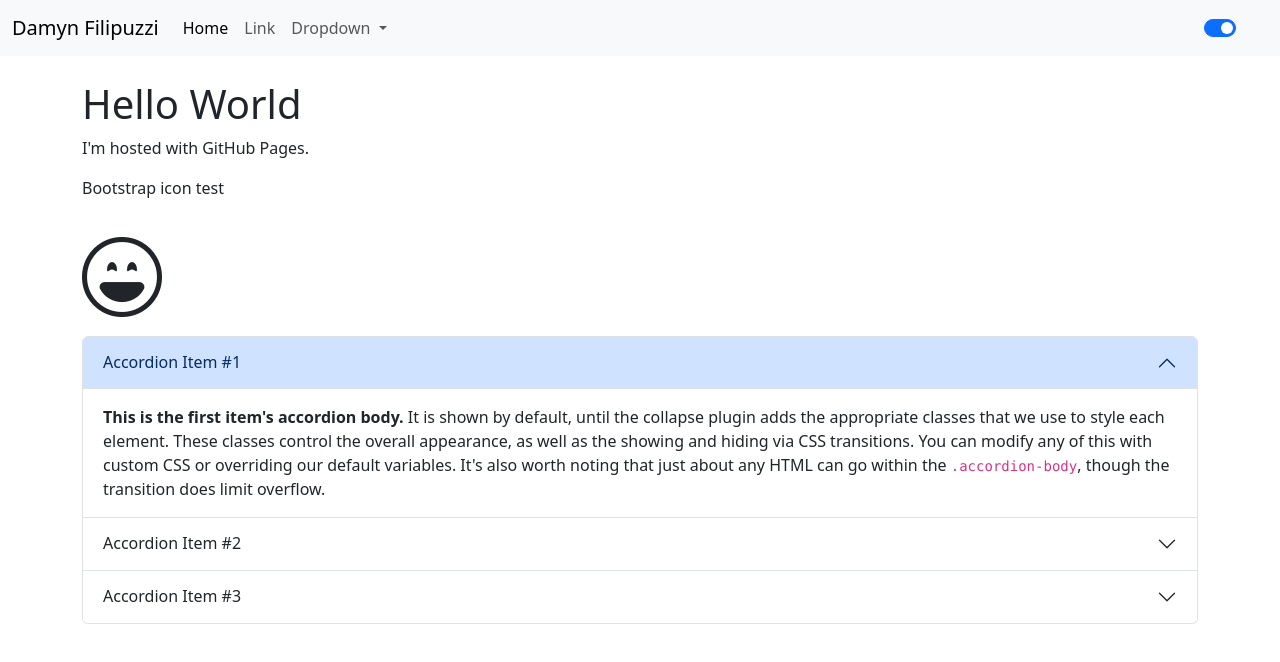
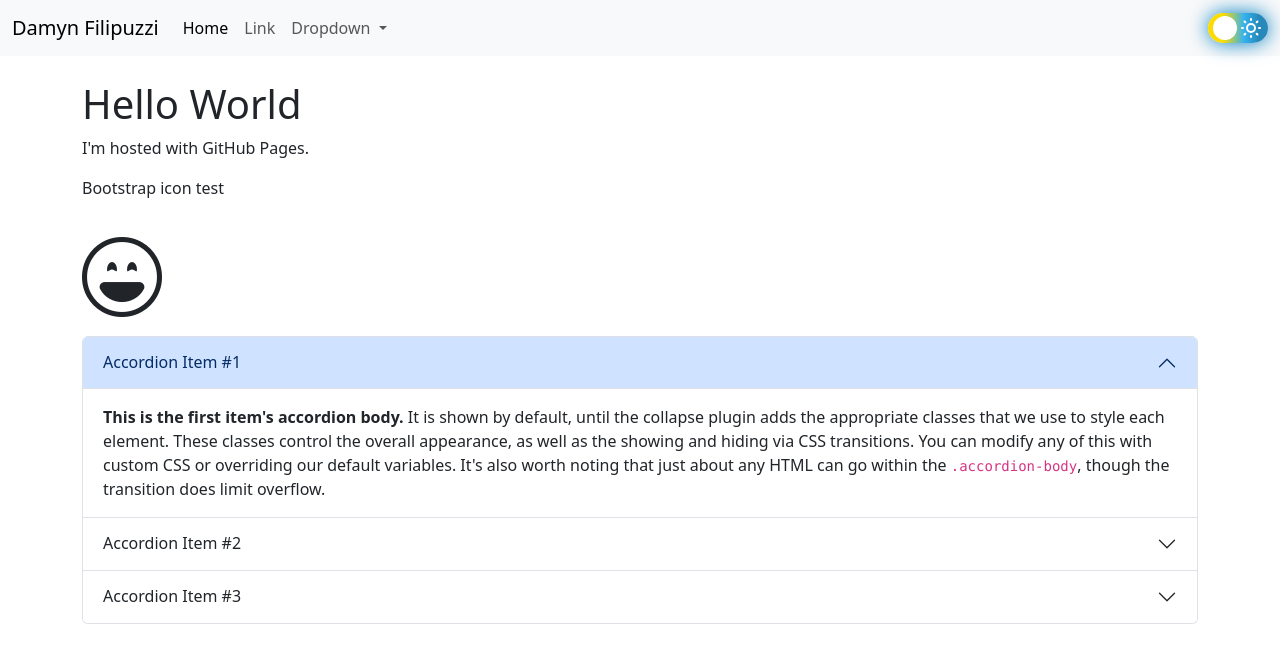
Before and after one commit to DamynFilipuzzi/Portfolio-2023, a website: page index.html in a window 1280 px wide. Drawn offline with nearby package versions, Linux system fonts and the light colour scheme.

Commit message:
tweaked styling of the dark mode toggle

```diff
--- a/index.html
+++ b/index.html
@@ -43,9 +43,22 @@
               </ul>
             </li>
           </ul>
-          <div class="form-check form-switch mx-4">
+          <!-- <div class="form-check form-switch mx-4">
             <input type="checkbox" class="form-check-input p-2" role="switch" id="lightdarkswitch" onclick="switchTheme()" checked>
-          </div>
+          </div> -->
+          <input class="switch_input" type="checkbox" name="switch" id="lightdarkswitch" onclick="switchTheme()" checked="true">
+          <label for="lightdarkswitch">
+            <svg class="sun_icon" width="24px" height="24px" viewBox="0 0 24 24" fill="none" xmlns="http://www.w3.org/2000/svg">
+              <g id="SVGRepo_bgCarrier" stroke-width="0"/>
+              <g id="SVGRepo_tracerCarrier" stroke-linecap="round" stroke-linejoin="round"/>
+              <g id="SVGRepo_iconCarrier"> <path d="M12 3V4M12 20V21M4 12H3M6.31412 6.31412L5.5 5.5M17.6859 6.31412L18.5 5.5M6.31412 17.69L5.5 18.5001M17.6859 17.69L18.5 18.5001M21 12H20M16 12C16 14.2091 14.2091 16 12 16C9.79086 16 8 14.2091 8 12C8 9.79086 9.79086 8 12 8C14.2091 8 16 9.79086 16 12Z" stroke="#ffffff" stroke-width="2" stroke-linecap="round" stroke-linejoin="round"/> </g>
+            </svg>
+            <svg class="moon_icon" width="24px" height="24px" viewBox="0 0 24 24" fill="none" xmlns="http://www.w3.org/2000/svg">
+              <g id="SVGRepo_bgCarrier" stroke-width="0"/>
+              <g id="SVGRepo_tracerCarrier" stroke-linecap="round" stroke-linejoin="round"/>
+              <g id="SVGRepo_iconCarrier"> <path d="M3.32031 11.6835C3.32031 16.6541 7.34975 20.6835 12.3203 20.6835C16.1075 20.6835 19.3483 18.3443 20.6768 15.032C19.6402 15.4486 18.5059 15.6834 17.3203 15.6834C12.3497 15.6834 8.32031 11.654 8.32031 6.68342C8.32031 5.50338 8.55165 4.36259 8.96453 3.32996C5.65605 4.66028 3.32031 7.89912 3.32031 11.6835Z" stroke="#ffffff" stroke-width="2" stroke-linecap="round" stroke-linejoin="round"/> </g>
+            </svg>
+          </label>
         </div>
       </div>
     </nav>
--- a/style.css
+++ b/style.css
@@ -0,0 +1,63 @@
+input[type="checkbox"] {
+    width: 0;
+    height: 0;
+    visibility: hidden;
+}
+
+label {
+    display: block;
+    width: 60px;
+    height: 30px;
+    background: rgb(2,0,36);
+    background: linear-gradient(90deg, rgba(2,0,36,1) 0%, rgba(9,9,121,1) 35%, rgba(227,0,255,1) 100%);
+    border-radius: 100px;
+    position: relative;
+    cursor: pointer;
+    transition: 0.5s;
+    box-shadow: 0 0 20px rgba(2,0,36,1);
+}
+
+label::after {
+    content: "";
+    width: 24px;
+    height: 24px;
+    background-color: #000000;
+    position: absolute;
+    border-radius: 70px;
+    top: 3px;
+    right: 5px;
+    transition: 0.5s;
+}
+
+.sun_icon {
+    display: block;
+    position: absolute;
+    top: 3px;
+    right: 5px;
+    transition: opacity 3s ease-in-out;
+}
+
+.moon_icon {
+    display: block;
+    position: absolute;
+    top: 3px;
+    right: 32px;
+    transition: opacity 3s ease-in-out;
+}
+
+input:checked + label:after {
+    background-color: #ffffff;
+    right: calc(100% - 5px);
+    transform: translateX(100%);
+}
+
+input:checked + label {
+    background: rgb(251,219,1);
+    background: linear-gradient(90deg, rgba(251,219,1,1) 25%, rgb(53, 178, 240) 60%, rgb(39, 137, 185) 85%);
+    box-shadow: 0 0 20px rgba(0,126,191,1);
+}
+
+
+label:active:after {
+    width: 31px;
+}
```
